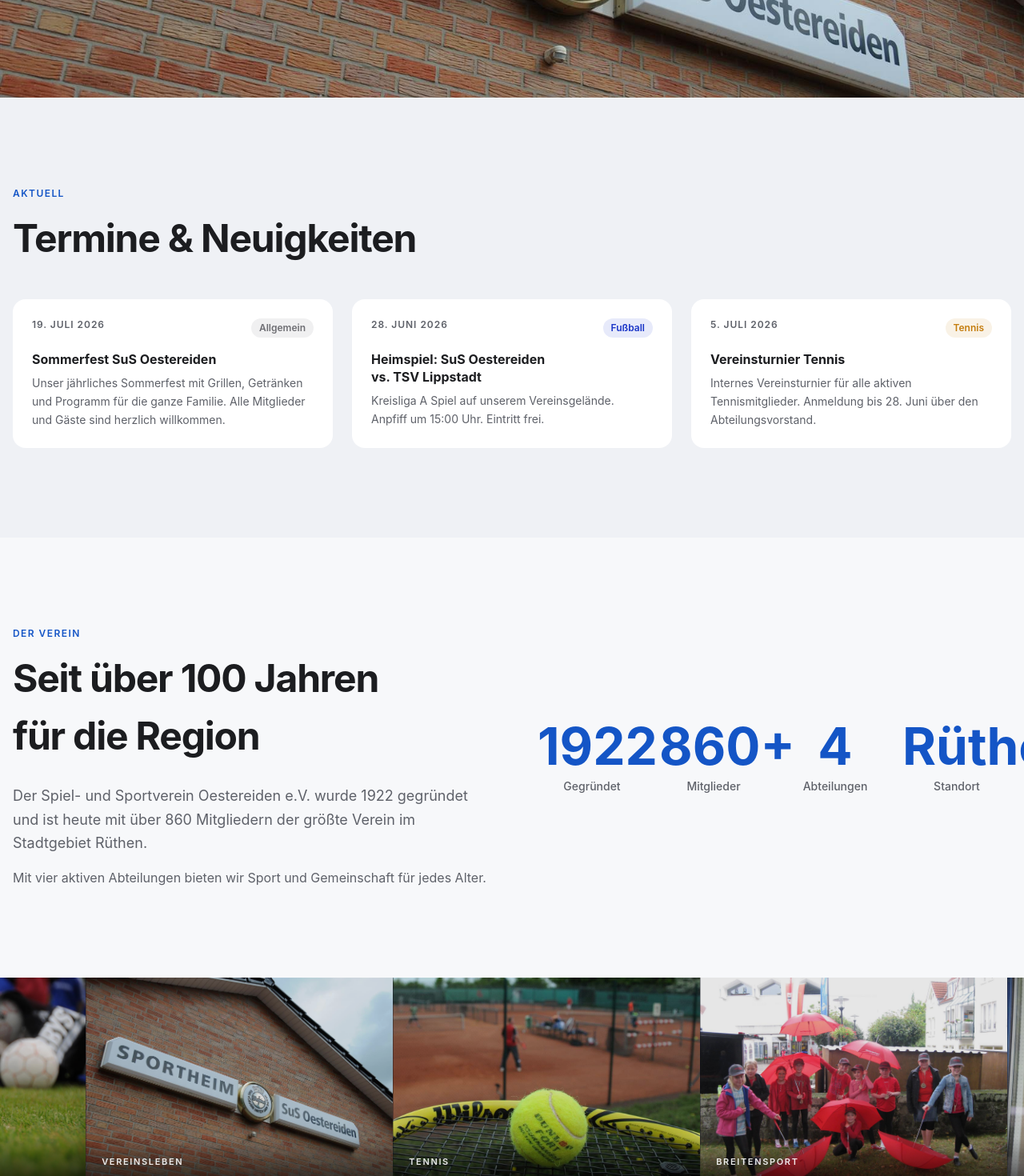
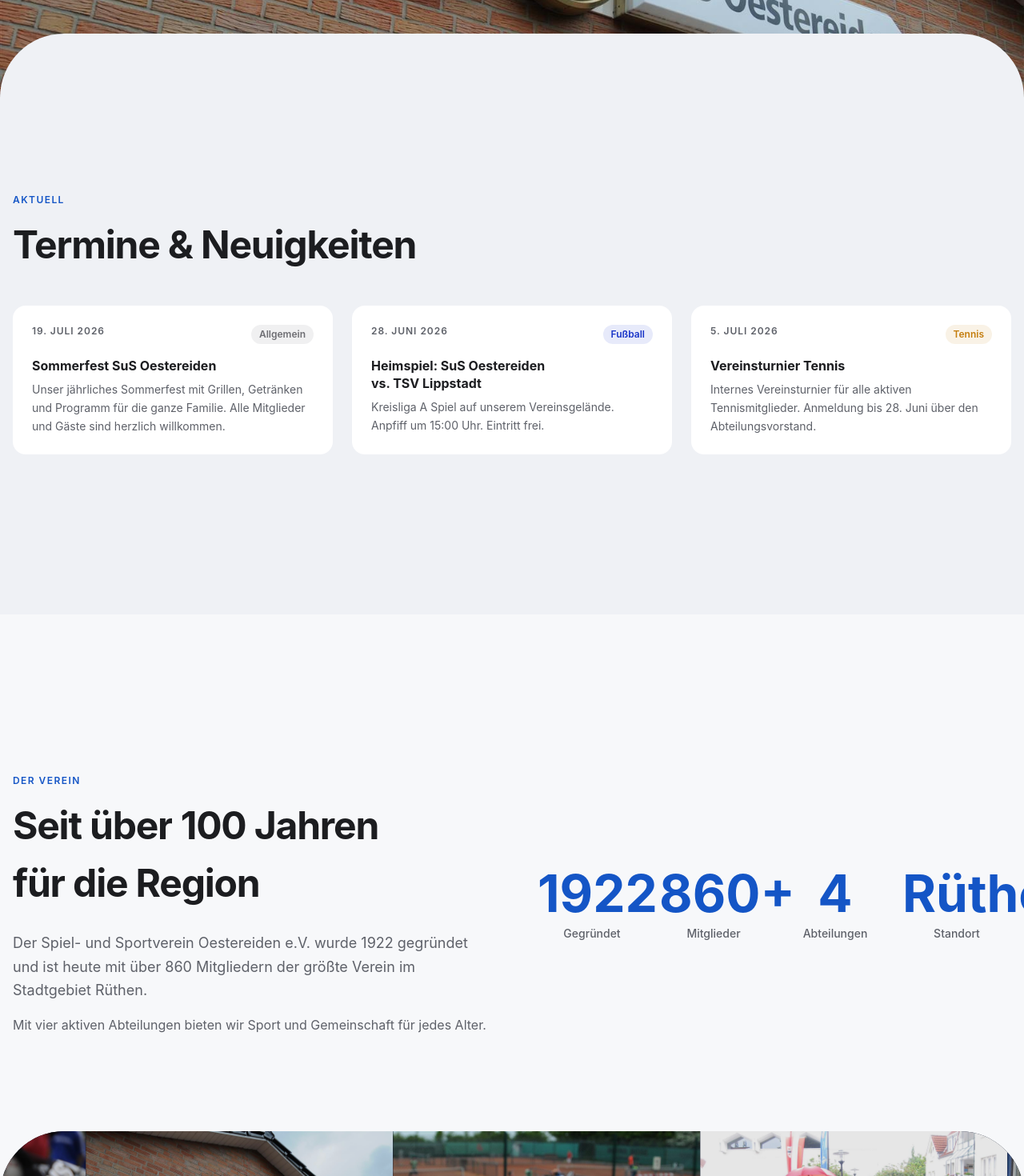
Before and after one commit to nilsworm/Website-Oestereiden, a Next.js app: page / in a window 1280 px wide. Shown: the part 960-2430 px from the top of the page at 80% size. Built offline with nearby package versions, Linux system fonts and the light colour scheme.

Commit message:
feat(home): apply dark/light rhythm, word reveals and sticky department stack

```diff
--- a/src/app/page.tsx
+++ b/src/app/page.tsx
@@ -4,18 +4,18 @@
 import HeroSection from '@/components/ui/HeroSection'
 import EventCard from '@/components/ui/EventCard'
 import BoardMember from '@/components/ui/BoardMember'
-import DepartmentCard from '@/components/ui/DepartmentCard'
 import SponsorGrid from '@/components/ui/SponsorGrid'
 import FadeIn from '@/components/motion/FadeIn'
 import AnimatedGrid from '@/components/motion/AnimatedGrid'
 import AnimatedStats from '@/components/motion/AnimatedStats'
+import RevealText from '@/components/motion/RevealText'
+import AbteilungenStack from '@/components/sections/AbteilungenStack'
 import QuoteSection from '@/components/sections/QuoteSection'
 import StandortSection from '@/components/sections/StandortSection'
 import VereinsinfoSection from '@/components/sections/VereinsinfoSection'
 import { mainBoard, advisoryBoard } from '@/data/board'
 import { events } from '@/data/events'
 import { sponsors } from '@/data/sponsors'
-import { departments } from '@/data/departments'
 
 export const metadata: Metadata = {
   title: 'SuS Oestereiden e.V. 1922 — Der Verein für die Region',
@@ -29,6 +29,7 @@
         subtitle="Der Verein für die Region"
         description="Über 860 Mitglieder, vier Abteilungen, eine Gemeinschaft."
         bgImage="/images/hero/Verein-allgemein-7.jpg"
+        variant="dark"
       >
         <div className="flex flex-wrap gap-3 mt-8">
           <Link
@@ -47,11 +48,11 @@
       </HeroSection>
 
       {/* Aktuelles */}
-      <section className="py-20 md:py-28 page-surface-muted">
+      <section className="page-surface-muted clip-lg section-pad">
         <div className="max-w-7xl mx-auto w-full px-4">
           <FadeIn>
             <p className="eyebrow mb-3">Aktuell</p>
-            <h2 className="section-title mb-10">Termine & Neuigkeiten</h2>
+            <RevealText as="h2" className="section-title mb-10">Termine &amp; Neuigkeiten</RevealText>
           </FadeIn>
         </div>
         {/* Mobile: horizontaler Scroll */}
@@ -73,14 +74,14 @@
       </section>
 
       {/* Über den Verein + Stats */}
-      <section className="py-20 md:py-28 px-4 page-surface">
+      <section className="px-4 page-surface section-pad">
         <div className="max-w-7xl mx-auto w-full">
           <div className="grid grid-cols-1 md:grid-cols-2 gap-16 items-center">
             <FadeIn>
               <p className="eyebrow mb-3">Der Verein</p>
-              <h2 className="section-title mb-6">
-                Seit über 100 Jahren<br />für die Region
-              </h2>
+              <RevealText as="h2" className="section-title mb-6">
+                Seit über 100 Jahren für die Region
+              </RevealText>
               <p className="text-secondary leading-relaxed mb-4 text-lg">
                 Der Spiel- und Sportverein Oestereiden e.V. wurde 1922 gegründet und ist heute mit
                 über 860 Mitgliedern der größte Verein im Stadtgebiet Rüthen.
@@ -105,7 +106,7 @@
         ]
         const track = [...photos, ...photos]
         return (
-          <div className="overflow-hidden bg-[#0a0e1a]">
+          <div className="overflow-hidden section-dark clip-lg">
             <div className="flex animate-ticker w-max" style={{ animationDuration: '48s' }}>
               {track.map((photo, i) => (
                 <div key={i} className="relative h-64 w-96 flex-shrink-0 overflow-hidden">
@@ -131,27 +132,15 @@
       {/* Vorsitzender-Zitat */}
       <QuoteSection />
 
-      {/* Abteilungen */}
-      <section id="abteilungen" className="py-20 md:py-28 px-4 page-surface-muted">
-        <div className="max-w-7xl mx-auto w-full">
-          <FadeIn>
-            <p className="eyebrow mb-3">Sport</p>
-            <h2 className="section-title mb-10">Unsere Abteilungen</h2>
-          </FadeIn>
-          <AnimatedGrid className="grid grid-cols-2 lg:grid-cols-4 gap-4 md:gap-6">
-            {departments.map(dept => (
-              <DepartmentCard key={dept.id} department={dept} />
-            ))}
-          </AnimatedGrid>
-        </div>
-      </section>
+      {/* Abteilungen — Sticky-Stack */}
+      <AbteilungenStack />
 
       {/* Vorstand */}
-      <section className="py-16 px-4 page-surface">
+      <section className="px-4 page-surface section-pad">
         <div className="max-w-5xl mx-auto w-full">
           <FadeIn>
             <p className="eyebrow mb-2">Team</p>
-            <h2 className="text-[clamp(22px,3vw,36px)] font-bold text-ui-text mb-10">Vereinsvorstand</h2>
+            <RevealText as="h2" className="text-[clamp(22px,3vw,36px)] font-bold text-ui-text mb-10">Vereinsvorstand</RevealText>
           </FadeIn>
           {/* Mobile: horizontaler Scroll */}
           <div className="md:hidden flex gap-6 overflow-x-auto pb-4 snap-x">
```
